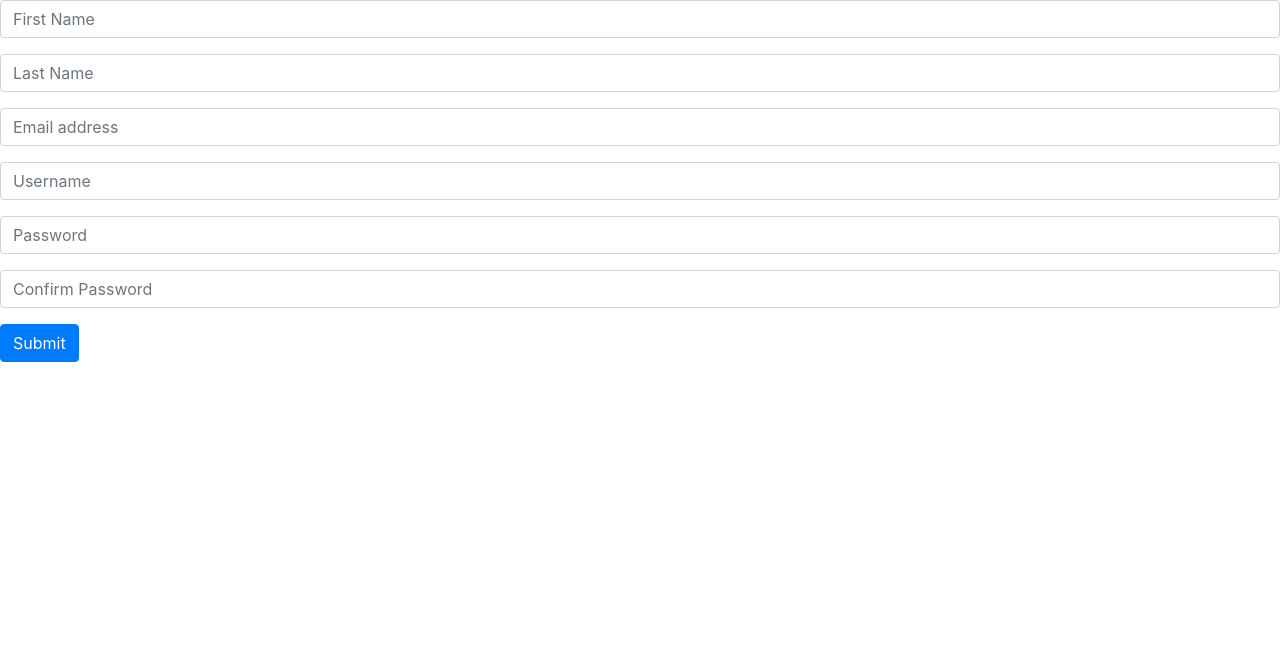
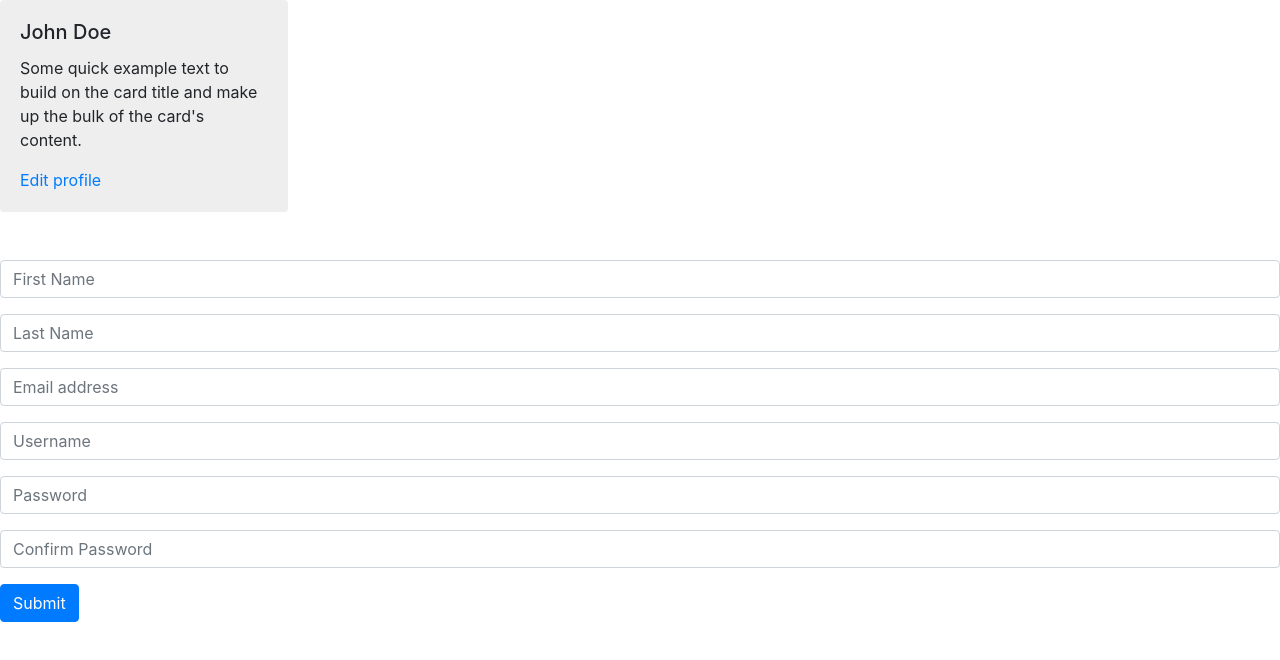
Before and after one commit to kurianvijay/acebook-facebuzz-react, a React (Create React App) app: page / in a window 1280 px wide. Shown: the top 660 px of the page. Built offline with nearby package versions, Linux system fonts and the light colour scheme.

Commit message:
Add Sidebar, SignupForm & UserProfile components

```diff
--- a/src/App.jsx
+++ b/src/App.js
@@ -1,10 +1,11 @@
+/* eslint-disable react/jsx-filename-extension */
 import React from 'react';
-import SignupForm from './components/SignupForm';
+import Sidebar from './components/Sidebar';
 
 function App() {
   return (
     <div className="App">
-      <SignupForm />
+      <Sidebar />
     </div>
   );
 }
--- /dev/null
+++ b/src/components/Sidebar.jsx
@@ -0,0 +1,27 @@
+import React, { Component } from "react";
+import SignupForm from "./SignupForm";
+import UserProfile from "./UserProfile";
+
+class Sidebar extends Component {
+  constructor(props) {
+    super(props);
+
+    this.state = {
+      user: { firstName: "John", lastName: "Doe" }
+    };
+  }
+
+  render() {
+    return (
+      <div classNameName="SidebarWrapper">
+        <UserProfile
+          firstName={this.state.user.firstName}
+          lastName={this.state.user.lastName}
+        />
+        <SignupForm />
+      </div>
+    );
+  }
+}
+
+export default Sidebar;
--- a/src/components/SignupForm.js
+++ b/src/components/SignupForm.jsx
@@ -6,10 +6,10 @@ class SignupForm extends Component {
 
     this.state = {
       firstName: '',
-      // lastName: '',
-      // username: '',
-      // password: '',
-      // confirmPassword: '',
+      lastName: '',
+      username: '',
+      password: '',
+      confirmPassword: '',
     };
     this.handleChange = this.handleChange.bind(this);
     this.handleSubmit = this.handleSubmit.bind(this);
--- /dev/null
+++ b/src/components/UserProfile.jsx
@@ -0,0 +1,37 @@
+import React, { Component } from "react";
+
+class UserProfile extends Component {
+  constructor(props) {
+    super(props);
+  }
+  static defaultProps = {
+    firstName: "Bob",
+    lastName: "Johnson"
+  };
+
+  render() {
+    return (
+      <div classNameName="UserProfileWrapper">
+        <div
+          className="card mb-5"
+          style={{ width: "18rem", backgroundColor: "#eeeeee", border: "none" }}
+        >
+          <div className="card-body">
+            <h5 className="card-title">
+              {this.props.firstName} {this.props.lastName}
+            </h5>
+            <p className="card-text">
+              Some quick example text to build on the card title and make up the
+              bulk of the card's content.
+            </p>
+            <a href="#" className="card-link">
+              Edit profile
+            </a>
+          </div>
+        </div>
+      </div>
+    );
+  }
+}
+
+export default UserProfile;
```
Also changed, not shown: src/components/signup.jsx (deleted, +0 -36 lines).
